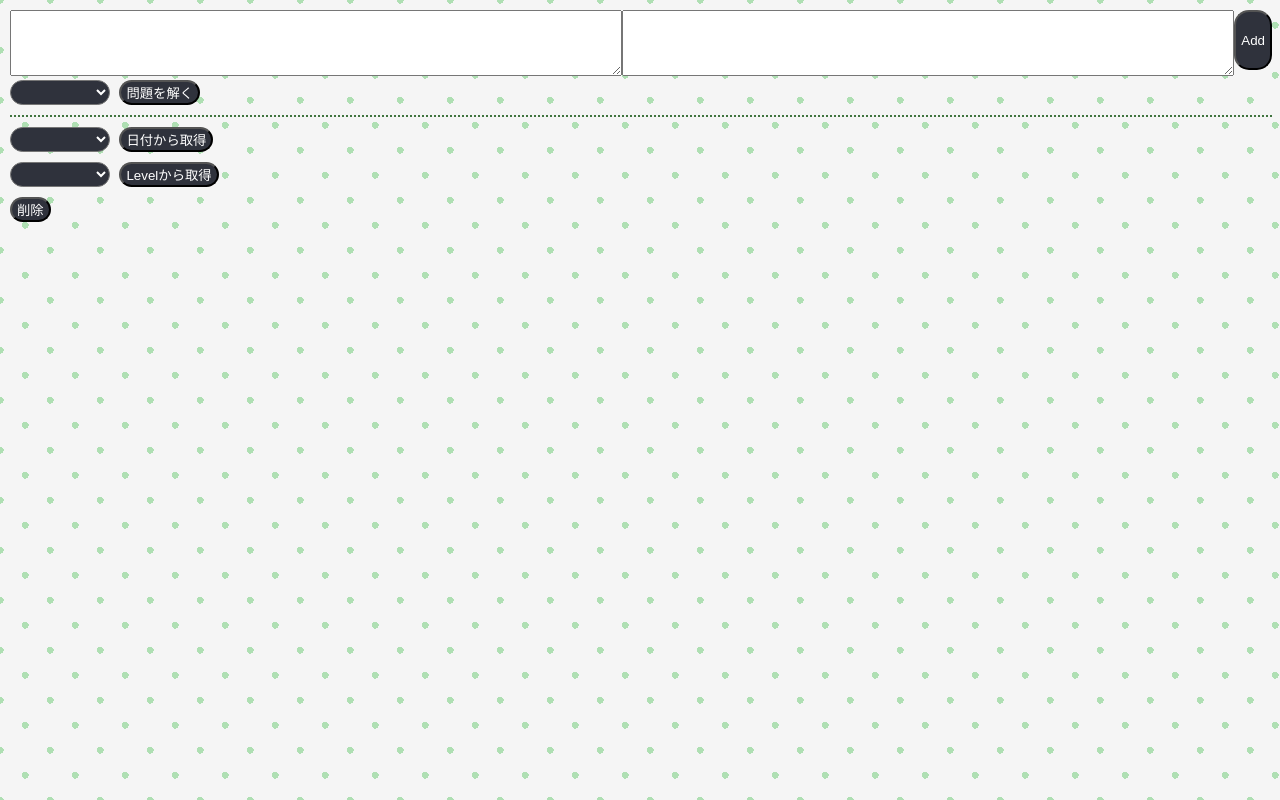
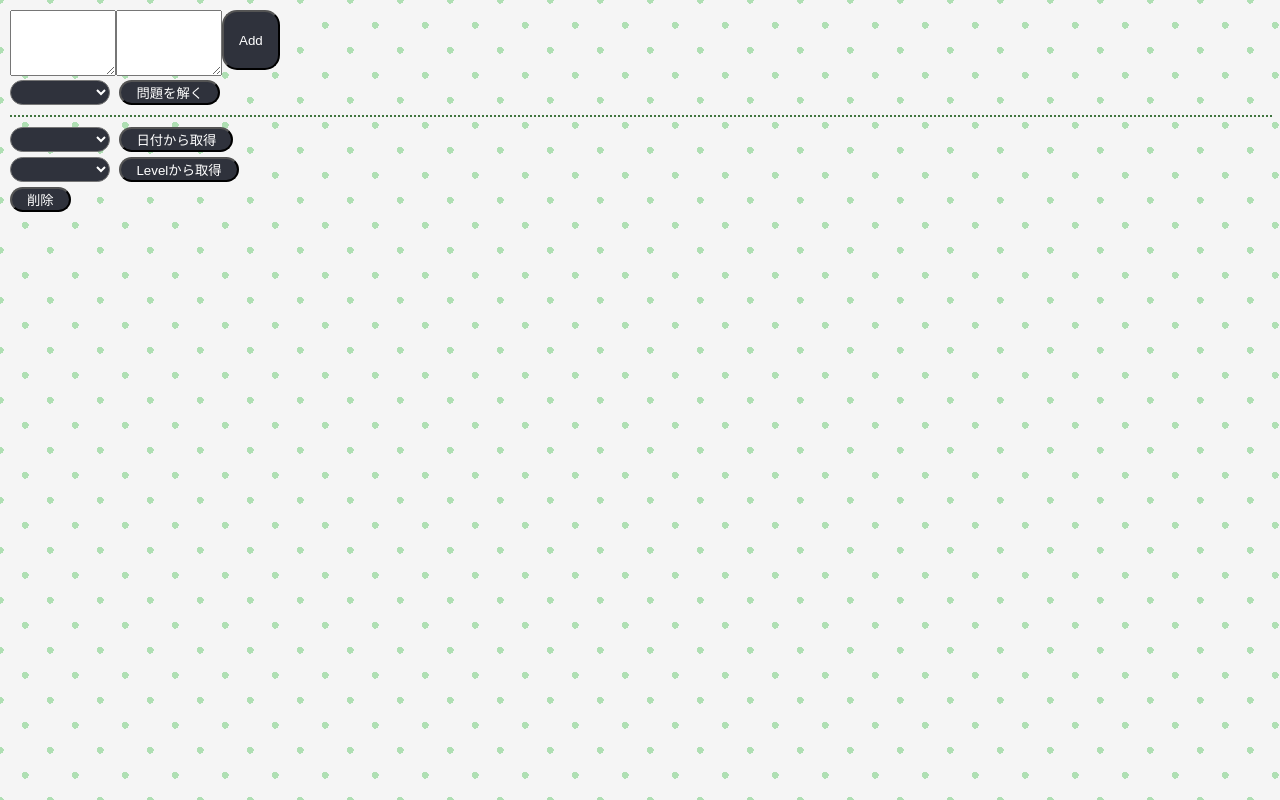
Before and after one commit to kolonelver1/flashcard, a website: page index.html in a window 1280 px wide. Drawn offline with Linux system fonts and the light colour scheme; no server answers.

```diff
--- a/styles.css
+++ b/styles.css
@@ -19,7 +19,6 @@
 #quiz-text,#answer-text {
   height: 100%;
   width: 100px;
-  flex: 1; /* 親要素内での高さと幅を最大化 */
 }
 
 #start {
@@ -30,7 +29,7 @@
 }
 
 #DateSelect,#LevelSelect {
-  margin-bottom: 10px;
+  margin-bottom: 5px;
 }
 
 select {
@@ -47,8 +46,8 @@
   background-color: rgb(47, 50, 60);
   color: white;
   border-radius: 15px;
-  padding-left: 5px;
-  padding-right: 5px;
+  padding-left: 15px;
+  padding-right: 15px;
 }
 
 #deleteForm {
```
